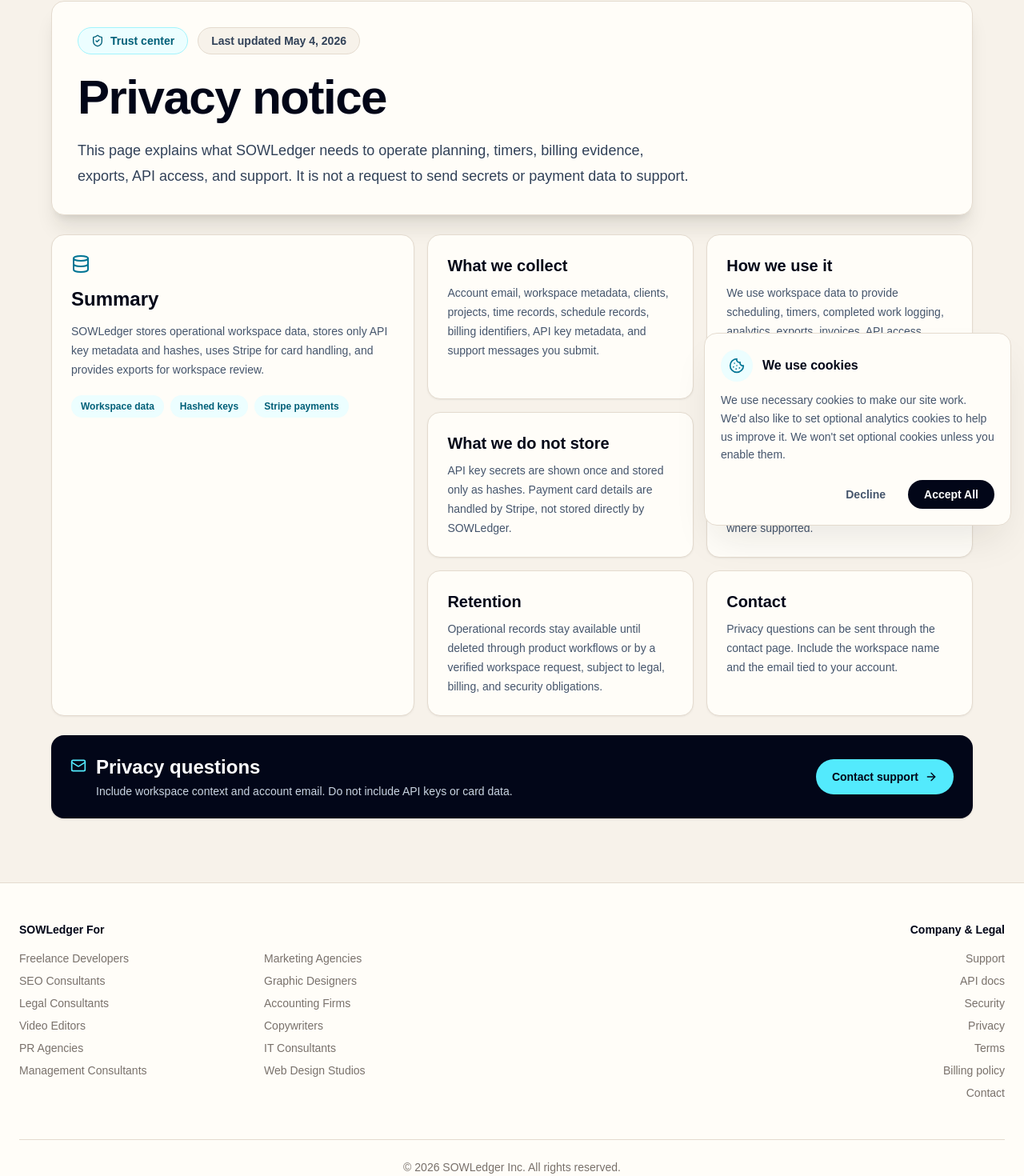
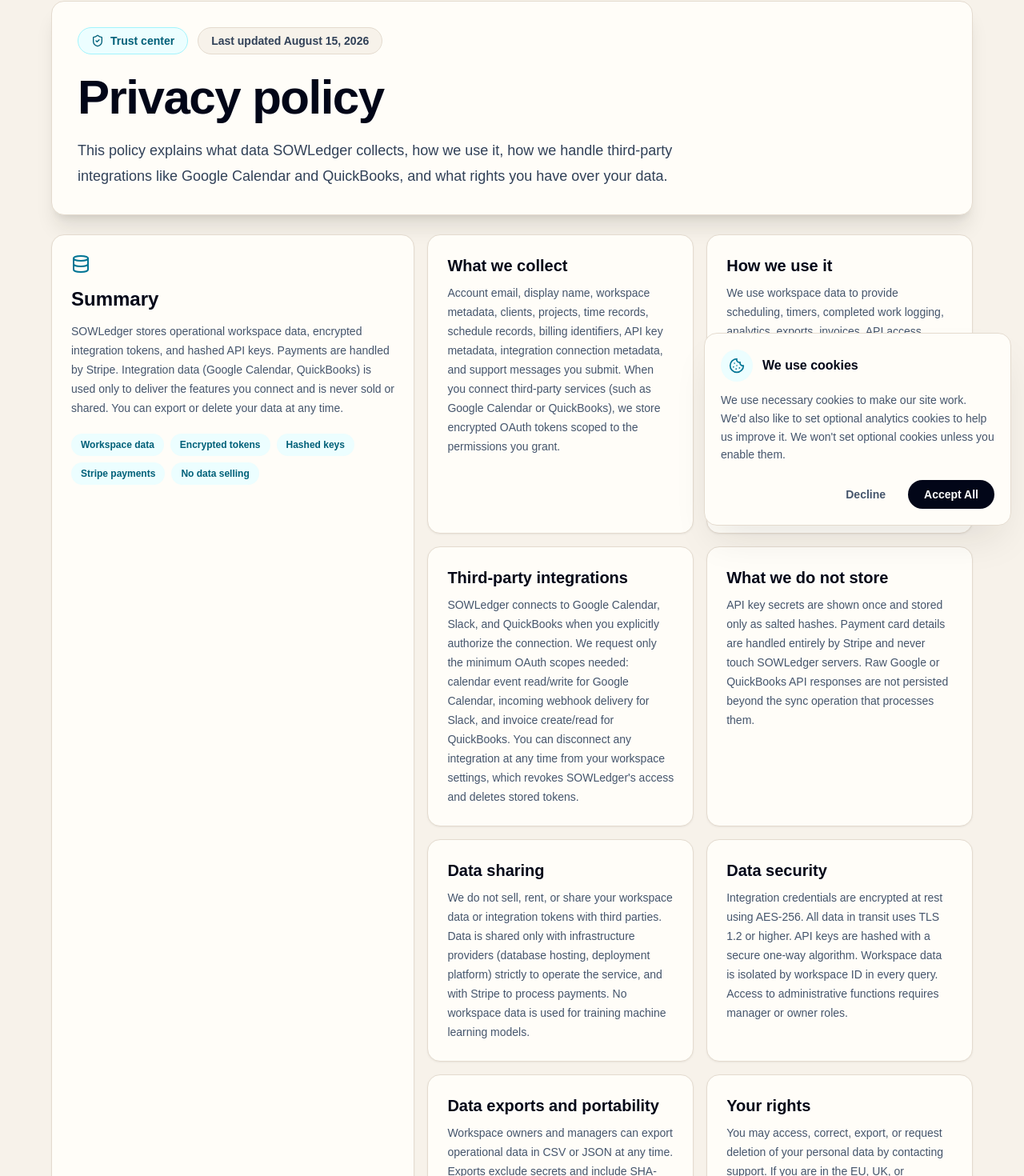
Before and after one commit to KevinOBytes/sowledger, a Next.js app: page /privacy in a window 1280 px wide. Shown: the part 127-1597 px from the top of the page at 80% size. Built offline with nearby package versions, Linux system fonts and the light colour scheme; no server answers.

Commit message:
feat: expand privacy policy and TOS for Google OAuth verification, add 120x120 logo

```diff
--- a/app/(marketing)/privacy/page.tsx
+++ b/app/(marketing)/privacy/page.tsx
@@ -1,18 +1,57 @@
 import Link from "next/link";
 import { ArrowRight, Database, Mail, ShieldCheck } from "lucide-react";
 
-const SECTIONS = [
-  ["What we collect", "Account email, workspace metadata, clients, projects, time records, schedule records, billing identifiers, API key metadata, and support messages you submit."],
-  ["How we use it", "We use workspace data to provide scheduling, timers, completed work logging, analytics, exports, invoices, API access, support, security monitoring, and billing operations."],
-  ["What we do not store", "API key secrets are shown once and stored only as hashes. Payment card details are handled by Stripe, not stored directly by SOWLedger."],
-  ["Data exports", "Workspace owners and managers can export operational data in CSV or JSON. Exports exclude secrets and include integrity headers where supported."],
-  ["Retention", "Operational records stay available until deleted through product workflows or by a verified workspace request, subject to legal, billing, and security obligations."],
-  ["Contact", "Privacy questions can be sent through the contact page. Include the workspace name and the email tied to your account."],
+const SECTIONS: [string, string][] = [
+  [
+    "What we collect",
+    "Account email, display name, workspace metadata, clients, projects, time records, schedule records, billing identifiers, API key metadata, integration connection metadata, and support messages you submit. When you connect third-party services (such as Google Calendar or QuickBooks), we store encrypted OAuth tokens scoped to the permissions you grant.",
+  ],
+  [
+    "How we use it",
+    "We use workspace data to provide scheduling, timers, completed work logging, analytics, exports, invoices, API access, support, security monitoring, and billing operations. Google Calendar data is used exclusively to sync scheduled work blocks and import busy events to prevent double-booking. QuickBooks data is used exclusively to push approved invoices. We do not use third-party integration data for advertising, profiling, or any purpose beyond delivering the features you connect.",
+  ],
+  [
+    "Third-party integrations",
+    "SOWLedger connects to Google Calendar, Slack, and QuickBooks when you explicitly authorize the connection. We request only the minimum OAuth scopes needed: calendar event read/write for Google Calendar, incoming webhook delivery for Slack, and invoice create/read for QuickBooks. You can disconnect any integration at any time from your workspace settings, which revokes SOWLedger's access and deletes stored tokens.",
+  ],
+  [
+    "What we do not store",
+    "API key secrets are shown once and stored only as salted hashes. Payment card details are handled entirely by Stripe and never touch SOWLedger servers. Raw Google or QuickBooks API responses are not persisted beyond the sync operation that processes them.",
+  ],
+  [
+    "Data sharing",
+    "We do not sell, rent, or share your workspace data or integration tokens with third parties. Data is shared only with infrastructure providers (database hosting, deployment platform) strictly to operate the service, and with Stripe to process payments. No workspace data is used for training machine learning models.",
+  ],
+  [
+    "Data security",
+    "Integration credentials are encrypted at rest using AES-256. All data in transit uses TLS 1.2 or higher. API keys are hashed with a secure one-way algorithm. Workspace data is isolated by workspace ID in every query. Access to administrative functions requires manager or owner roles.",
+  ],
+  [
+    "Data exports and portability",
+    "Workspace owners and managers can export operational data in CSV or JSON at any time. Exports exclude secrets and include SHA-256 integrity headers. You own your workspace data and can request a full export or deletion at any time.",
+  ],
+  [
+    "Your rights",
+    "You may access, correct, export, or request deletion of your personal data by contacting support. If you are in the EU, UK, or California, you have additional rights under GDPR, UK GDPR, and CCPA respectively, including the right to object to processing and the right to data portability. We will respond to verified requests within 30 days.",
+  ],
+  [
+    "Retention",
+    "Operational records stay available until deleted through product workflows or by a verified workspace request. After account deletion, data is purged within 30 days, subject to legal, billing, and security obligations.",
+  ],
+  [
+    "Changes to this policy",
+    "We may update this privacy notice from time to time. Material changes will be communicated via email to workspace owners before they take effect. Continued use of the service after notice constitutes acceptance.",
+  ],
+  [
+    "Contact",
+    "Privacy questions can be sent through the contact page or emailed to privacy@sowledger.com. Include the workspace name and the email tied to your account.",
+  ],
 ];
 
 export const metadata = {
-  title: "Privacy - SOWLedger",
-  description: "SOWLedger privacy notice covering workspace data, API key handling, Stripe payment boundaries, exports, retention, and support contact guidance.",
+  title: "Privacy Policy - SOWLedger",
+  description:
+    "SOWLedger privacy policy covering workspace data, Google Calendar integration, QuickBooks integration, API key handling, Stripe payment boundaries, data security, user rights, exports, retention, and contact guidance.",
 };
 
 export default function PrivacyPage() {
@@ -25,11 +64,17 @@ export default function PrivacyPage() {
               <ShieldCheck className="h-4 w-4" />
               Trust center
             </p>
-            <p className="rounded-full border border-border bg-background px-4 py-1.5 text-sm font-bold text-slate-700">Last updated May 4, 2026</p>
+            <p className="rounded-full border border-border bg-background px-4 py-1.5 text-sm font-bold text-slate-700">
+              Last updated August 15, 2026
+            </p>
           </div>
-          <h1 className="mt-6 text-4xl font-semibold tracking-tight sm:text-6xl">Privacy notice</h1>
+          <h1 className="mt-6 text-4xl font-semibold tracking-tight sm:text-6xl">
+            Privacy policy
+          </h1>
           <p className="mt-5 max-w-3xl text-lg leading-8 text-slate-700">
-            This page explains what SOWLedger needs to operate planning, timers, billing evidence, exports, API access, and support. It is not a request to send secrets or payment data to support.
+            This policy explains what data SOWLedger collects, how we use it,
+            how we handle third-party integrations like Google Calendar and
+            QuickBooks, and what rights you have over your data.
           </p>
         </section>
 
@@ -38,17 +83,36 @@ export default function PrivacyPage() {
             <Database className="h-6 w-6 text-cyan-700" />
             <h2 className="mt-4 text-2xl font-semibold">Summary</h2>
             <p className="mt-3 text-sm leading-6 text-slate-600">
-              SOWLedger stores operational workspace data, stores only API key metadata and hashes, uses Stripe for card handling, and provides exports for workspace review.
+              SOWLedger stores operational workspace data, encrypted integration
+              tokens, and hashed API keys. Payments are handled by Stripe.
+              Integration data (Google Calendar, QuickBooks) is used only to
+              deliver the features you connect and is never sold or shared. You
+              can export or delete your data at any time.
             </p>
             <div className="mt-5 flex flex-wrap gap-2">
-              <span className="rounded-full bg-cyan-50 px-3 py-1.5 text-xs font-bold text-cyan-800">Workspace data</span>
-              <span className="rounded-full bg-cyan-50 px-3 py-1.5 text-xs font-bold text-cyan-800">Hashed keys</span>
-              <span className="rounded-full bg-cyan-50 px-3 py-1.5 text-xs font-bold text-cyan-800">Stripe payments</span>
+              <span className="rounded-full bg-cyan-50 px-3 py-1.5 text-xs font-bold text-cyan-800">
+                Workspace data
+              </span>
+              <span className="rounded-full bg-cyan-50 px-3 py-1.5 text-xs font-bold text-cyan-800">
+                Encrypted tokens
+              </span>
+              <span className="rounded-full bg-cyan-50 px-3 py-1.5 text-xs font-bold text-cyan-800">
+                Hashed keys
+              </span>
+              <span className="rounded-full bg-cyan-50 px-3 py-1.5 text-xs font-bold text-cyan-800">
+                Stripe payments
+              </span>
+              <span className="rounded-full bg-cyan-50 px-3 py-1.5 text-xs font-bold text-cyan-800">
+                No data selling
+              </span>
             </div>
           </div>
           <div className="grid gap-4 md:grid-cols-2">
             {SECTIONS.map(([title, body]) => (
-              <section key={title} className="rounded-2xl border border-border bg-surface p-6 shadow-sm shadow-stone-900/5">
+              <section
+                key={title}
+                className="rounded-2xl border border-border bg-surface p-6 shadow-sm shadow-stone-900/5"
+              >
                 <h2 className="text-xl font-semibold">{title}</h2>
                 <p className="mt-2 text-sm leading-6 text-slate-600">{body}</p>
               </section>
@@ -61,10 +125,16 @@ export default function PrivacyPage() {
             <Mail className="mt-1 h-5 w-5 text-cyan-300" />
             <div>
               <h2 className="text-2xl font-semibold">Privacy questions</h2>
-              <p className="mt-1 text-sm text-slate-300">Include workspace context and account email. Do not include API keys or card data.</p>
+              <p className="mt-1 text-sm text-slate-300">
+                Include workspace context and account email. Do not include API
+                keys or card data.
+              </p>
             </div>
           </div>
-          <Link href="/contact" className="inline-flex items-center justify-center gap-2 rounded-full bg-cyan-300 px-5 py-3 text-sm font-bold text-slate-950 transition hover:bg-cyan-200">
+          <Link
+            href="/contact"
+            className="inline-flex items-center justify-center gap-2 rounded-full bg-cyan-300 px-5 py-3 text-sm font-bold text-slate-950 transition hover:bg-cyan-200"
+          >
             Contact support
             <ArrowRight className="h-4 w-4" />
           </Link>
--- a/app/(marketing)/terms/page.tsx
+++ b/app/(marketing)/terms/page.tsx
@@ -1,18 +1,57 @@
 import Link from "next/link";
 import { ArrowRight, FileText, Scale, ShieldCheck } from "lucide-react";
 
-const TERMS = [
-  ["Service use", "SOWLedger provides workspace tools for planning, timers, completed work logs, analytics, invoices, exports, and API integrations. You are responsible for the accuracy of data entered into your workspace."],
-  ["Accounts and access", "Use a valid email and keep workspace access limited to authorized users. Owners and managers control higher-risk actions such as billing, approvals, exports, API keys, and webhooks."],
-  ["Customer data", "You retain responsibility for customer data in your workspace. Do not upload secrets or regulated data unless your agreement and configuration explicitly allow it."],
-  ["Availability", "We aim to keep the service available, but access may include maintenance windows, product changes, and usage limits."],
-  ["Acceptable use", "Do not abuse public APIs, bypass rate limits, attempt workspace isolation failures, or use SOWLedger to process unlawful, harmful, or unauthorized data."],
-  ["Changes", "Product functionality, limits, pricing, and these terms may change. Material paid-plan changes should be communicated before they affect active customers."],
+const TERMS: [string, string][] = [
+  [
+    "Service use",
+    "SOWLedger provides workspace tools for planning, timers, completed work logs, analytics, invoices, exports, and API integrations. You are responsible for the accuracy of data entered into your workspace.",
+  ],
+  [
+    "Accounts and access",
+    "Use a valid email and keep workspace access limited to authorized users. Owners and managers control higher-risk actions such as billing, approvals, exports, API keys, webhooks, and third-party integration connections.",
+  ],
+  [
+    "Customer data",
+    "You retain ownership of and responsibility for all data in your workspace. SOWLedger processes your data solely to operate the service. Do not upload secrets or regulated data unless your agreement and configuration explicitly allow it.",
+  ],
+  [
+    "Third-party integrations",
+    "SOWLedger offers optional integrations with Google Calendar, Slack, and QuickBooks. When you connect an integration, you authorize SOWLedger to access your account on that service within the scopes you grant. You can disconnect any integration at any time, which revokes SOWLedger's access. SOWLedger is not responsible for third-party service availability, terms, or data practices.",
+  ],
+  [
+    "Google Calendar",
+    "SOWLedger's use and transfer of information received from Google APIs adheres to the Google API Services User Data Policy, including the Limited Use requirements. Calendar data is used exclusively to sync scheduled work blocks and import busy events. SOWLedger does not use Google data for advertising, does not share it with third parties, and does not allow humans to read it except to provide support you request.",
+  ],
+  [
+    "Availability",
+    "We aim to keep the service available, but access may include maintenance windows, product changes, and usage limits. We are not liable for downtime or data loss beyond commercially reasonable efforts to maintain backups and redundancy.",
+  ],
+  [
+    "Acceptable use",
+    "Do not abuse public APIs, bypass rate limits, attempt workspace isolation failures, reverse-engineer the service, or use SOWLedger to process unlawful, harmful, or unauthorized data.",
+  ],
+  [
+    "Intellectual property",
+    "SOWLedger retains all rights to the service, software, and documentation. You retain all rights to data you input. Neither party acquires rights to the other's intellectual property except as needed to operate under these terms.",
+  ],
+  [
+    "Termination",
+    "Either party may terminate at any time. You can delete your workspace from settings. Upon termination, we will delete your data within 30 days, subject to legal and billing obligations. Pre-paid subscription fees are non-refundable after the current billing period.",
+  ],
+  [
+    "Limitation of liability",
+    "To the maximum extent permitted by law, SOWLedger's total liability is limited to fees paid in the 12 months preceding the claim. SOWLedger is not liable for indirect, incidental, special, consequential, or punitive damages.",
+  ],
+  [
+    "Changes",
+    "Product functionality, limits, pricing, and these terms may change. Material changes to paid plans will be communicated via email to workspace owners at least 30 days before they take effect. Continued use after notice constitutes acceptance.",
+  ],
 ];
 
 export const metadata = {
-  title: "Terms - SOWLedger",
-  description: "SOWLedger terms covering service use, account access, customer data, availability, acceptable use, and product changes.",
+  title: "Terms of Service - SOWLedger",
+  description:
+    "SOWLedger terms of service covering service use, account access, customer data, third-party integrations including Google Calendar and QuickBooks, availability, acceptable use, and product changes.",
 };
 
 export default function TermsPage() {
@@ -25,11 +64,18 @@ export default function TermsPage() {
               <Scale className="h-4 w-4" />
               Legal
             </p>
-            <p className="rounded-full border border-border bg-background px-4 py-1.5 text-sm font-bold text-slate-700">Last updated May 4, 2026</p>
+            <p className="rounded-full border border-border bg-background px-4 py-1.5 text-sm font-bold text-slate-700">
+              Last updated August 15, 2026
+            </p>
           </div>
-          <h1 className="mt-6 text-4xl font-semibold tracking-tight sm:text-6xl">Terms of service</h1>
+          <h1 className="mt-6 text-4xl font-semibold tracking-tight sm:text-6xl">
+            Terms of service
+          </h1>
           <p className="mt-5 max-w-3xl text-lg leading-8 text-slate-700">
-            These terms describe how customers may use SOWLedger for planning, time tracking, billing evidence, exports, and integrations. They do not expand public API access beyond documented scopes.
+            These terms describe how customers may use SOWLedger for planning,
+            time tracking, billing evidence, exports, and integrations. They
+            cover your rights, our responsibilities, and how we handle
+            third-party services like Google Calendar and QuickBooks.
           </p>
         </section>
 
@@ -38,12 +84,18 @@ export default function TermsPage() {
             <FileText className="h-6 w-6 text-cyan-700" />
             <h2 className="mt-4 text-2xl font-semibold">Summary</h2>
             <p className="mt-3 text-sm leading-6 text-slate-600">
-              Use SOWLedger for authorized workspace operations, keep access limited to the right people, and keep secrets or unsupported regulated data out of routine product and support flows.
+              Use SOWLedger for authorized workspace operations. You own your
+              data. Third-party integrations are optional and revocable.
+              SOWLedger adheres to the Google API Services User Data Policy. Keep
+              secrets out of routine support flows.
             </p>
           </div>
           <div className="grid gap-4 md:grid-cols-2">
             {TERMS.map(([title, body]) => (
-              <section key={title} className="rounded-2xl border border-border bg-surface p-6 shadow-sm shadow-stone-900/5">
+              <section
+                key={title}
+                className="rounded-2xl border border-border bg-surface p-6 shadow-sm shadow-stone-900/5"
+              >
                 <h2 className="text-xl font-semibold">{title}</h2>
                 <p className="mt-2 text-sm leading-6 text-slate-600">{body}</p>
               </section>
@@ -55,11 +107,19 @@ export default function TermsPage() {
           <div className="flex items-start gap-3">
             <ShieldCheck className="mt-1 h-5 w-5 text-cyan-300" />
             <div>
-              <h2 className="text-2xl font-semibold">Questions about these terms?</h2>
-              <p className="mt-1 text-sm text-slate-300">Contact support with the workspace name, account email, and the section you want reviewed.</p>
+              <h2 className="text-2xl font-semibold">
+                Questions about these terms?
+              </h2>
+              <p className="mt-1 text-sm text-slate-300">
+                Contact support with the workspace name, account email, and the
+                section you want reviewed.
+              </p>
             </div>
           </div>
-          <Link href="/contact" className="inline-flex items-center justify-center gap-2 rounded-full bg-cyan-300 px-5 py-3 text-sm font-bold text-slate-950 transition hover:bg-cyan-200">
+          <Link
+            href="/contact"
+            className="inline-flex items-center justify-center gap-2 rounded-full bg-cyan-300 px-5 py-3 text-sm font-bold text-slate-950 transition hover:bg-cyan-200"
+          >
             Contact support
             <ArrowRight className="h-4 w-4" />
           </Link>
```
Also changed, not shown: public/logo-120.png (added).
